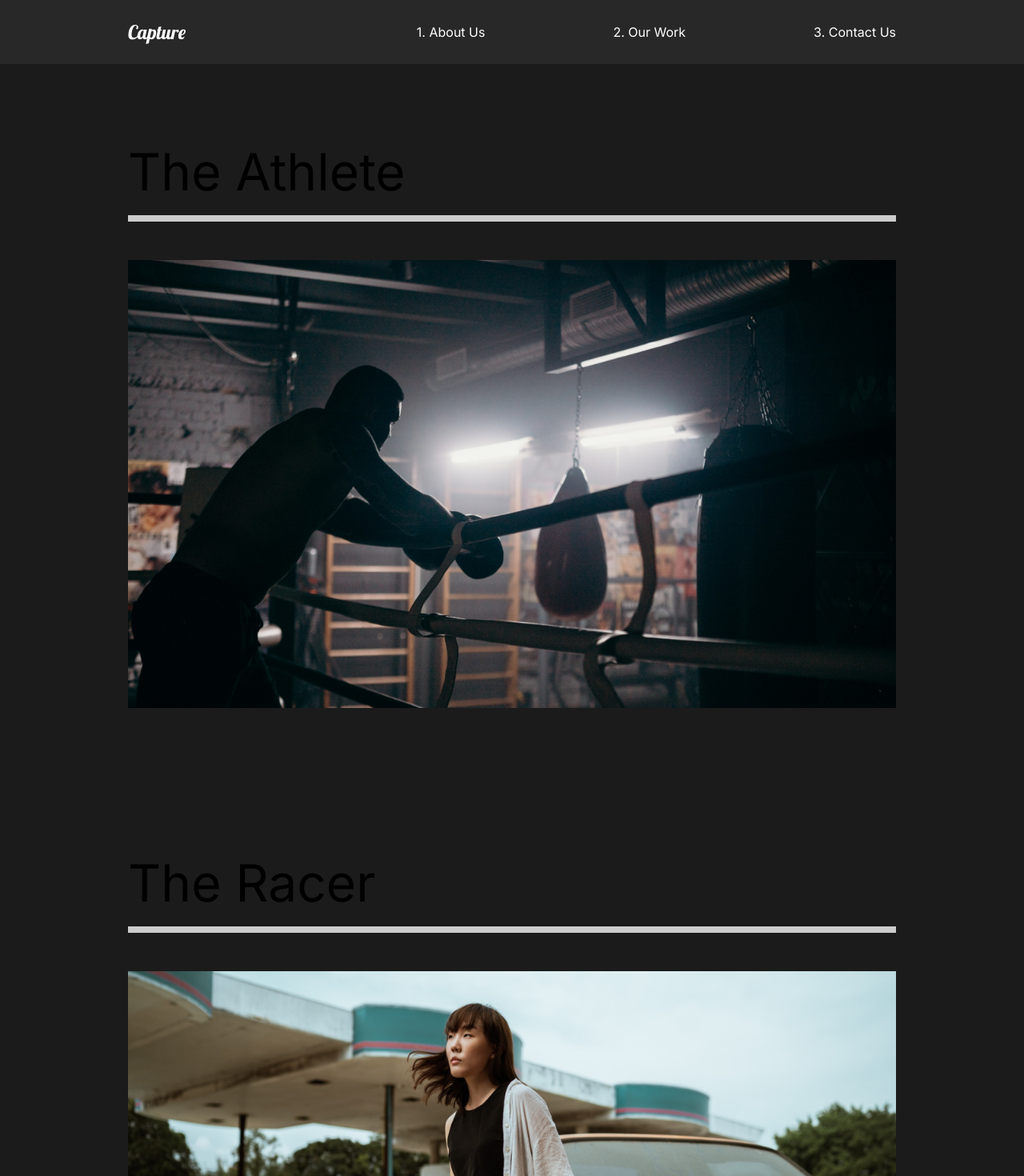
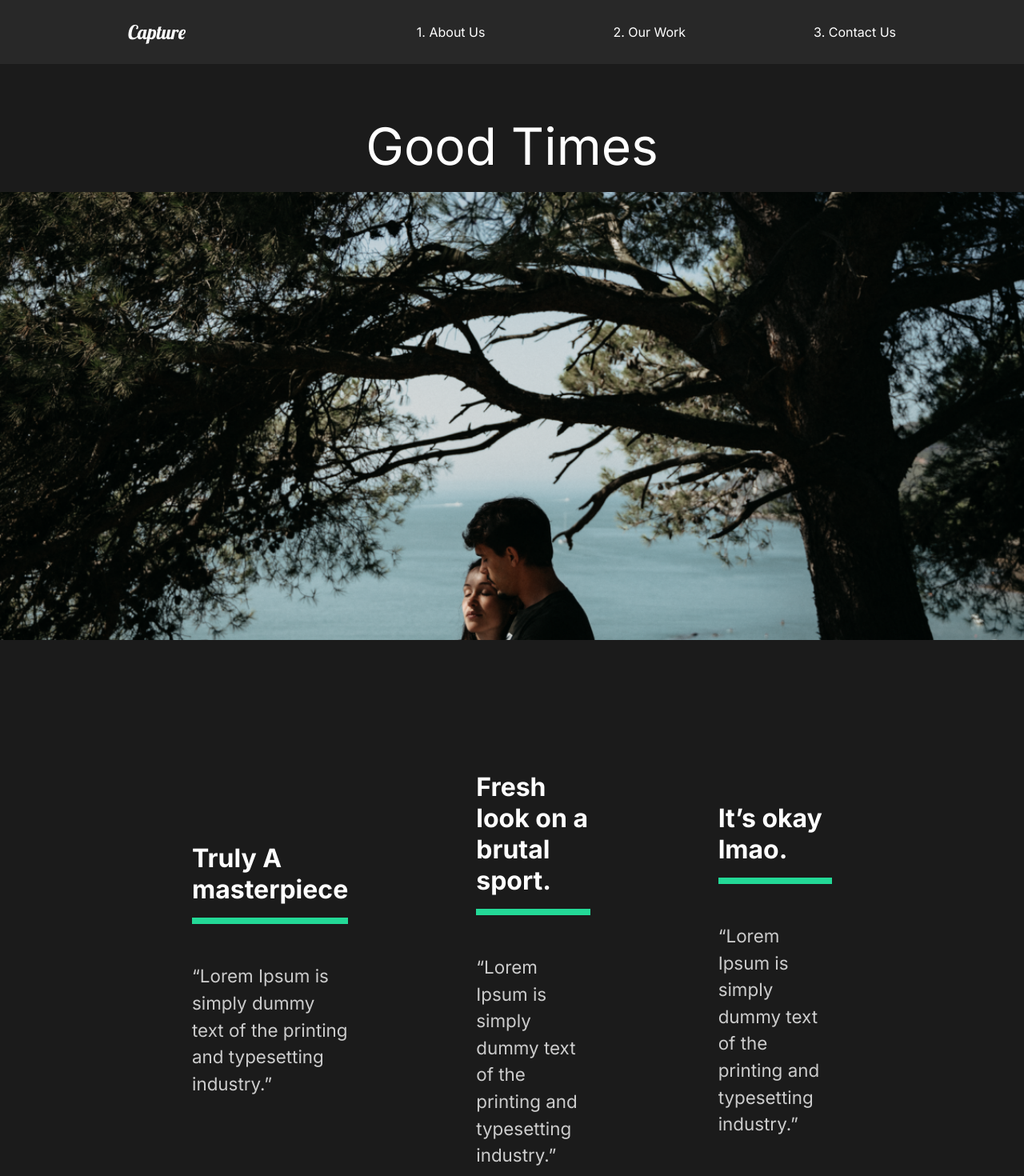
Before and after one commit to mrwhite252/portfolio, a React (Create React App) app: page /work/good-times in a window 1280 px wide. Shown: the top 1470 px of the page at 80% size. Built offline with nearby package versions, Linux system fonts and the light colour scheme.

Commit message:
finalize the our work page.

```diff
--- a/src/App.js
+++ b/src/App.js
@@ -9,6 +9,8 @@
 import OurWork from "./pages/OurWork";
 
 import Nav from "./components/nav";
+
+import MovieDetail from "./pages/MovieDetail";
 
 // router
 
@@ -23,8 +25,11 @@
         <Route path="/" exact>
           <AboutUs />
         </Route>
-        <Route path="/work">
+        <Route path="/work" exact>
           <OurWork />
+        </Route>
+        <Route path="/work/:id">
+          <MovieDetail />
         </Route>
         <Route path="/contact">
           <ContactUs />
--- /dev/null
+++ b/src/MovieState.js
@@ -0,0 +1,81 @@
+//Import Images
+import athlete from "./img/athlete-small.png";
+import goodtimes from "./img/goodtimes-small.png";
+import theracer from "./img/theracer-small.png";
+import athlete2 from "./img/athlete2.png";
+import goodtimes2 from "./img/good-times2.jpeg";
+import theracer2 from "./img/the-racer2.jpeg";
+
+export const MovieState = () => {
+  return [
+    {
+      title: "The Athlete",
+      mainImg: athlete,
+      secondaryImg: athlete2,
+      url: "/work/the-athlete",
+      awards: [
+        {
+          title: "Truly A masterpiece",
+          description:
+            "“Lorem Ipsum is simply dummy text of the printing and typesetting industry.”",
+        },
+        {
+          title: "Fresh look on a brutal sport.",
+          description:
+            "“Lorem Ipsum is simply dummy text of the printing and typesetting industry.”",
+        },
+        {
+          title: "It’s okay lmao.",
+          description:
+            "“Lorem Ipsum is simply dummy text of the printing and typesetting industry.”",
+        },
+      ],
+    },
+    {
+      title: "Good Times",
+      mainImg: goodtimes,
+      url: "/work/good-times",
+      secondaryImg: goodtimes2,
+      awards: [
+        {
+          title: "Truly A masterpiece",
+          description:
+            "“Lorem Ipsum is simply dummy text of the printing and typesetting industry.”",
+        },
+        {
+          title: "Fresh look on a brutal sport.",
+          description:
+            "“Lorem Ipsum is simply dummy text of the printing and typesetting industry.”",
+        },
+        {
+          title: "It’s okay lmao.",
+          description:
+            "“Lorem Ipsum is simply dummy text of the printing and typesetting industry.”",
+        },
+      ],
+    },
+    {
+      title: "The Racer",
+      mainImg: theracer,
+      url: "/work/the-racer",
+      secondaryImg: theracer2,
+      awards: [
+        {
+          title: "Truly A masterpiece",
+          description:
+            "“Lorem Ipsum is simply dummy text of the printing and typesetting industry.”",
+        },
+        {
+          title: "Fresh look on a brutal sport.",
+          description:
+            "“Lorem Ipsum is simply dummy text of the printing and typesetting industry.”",
+        },
+        {
+          title: "It’s okay lmao.",
+          description:
+            "“Lorem Ipsum is simply dummy text of the printing and typesetting industry.”",
+        },
+      ],
+    },
+  ];
+};
--- /dev/null
+++ b/src/pages/MovieDetail.js
@@ -0,0 +1,111 @@
+import { useState, useEffect } from "react";
+import styled from "styled-components";
+import { useHistory } from "react-router-dom";
+import { MovieState } from "../MovieState";
+
+const MovieDetail = () => {
+  const history = useHistory();
+  const url = history.location.pathname;
+  const [movies, setMovies] = useState(MovieState);
+  const [movie, setMovie] = useState(null);
+
+  //   useEffect
+
+  useEffect(() => {
+    const currentMovie = movies.filter((stateMovie) => stateMovie.url === url);
+    setMovie(currentMovie[0]);
+  }, [movies, url]);
+
+  return (
+    <>
+      {movie && (
+        <Details>
+          <HeadLine>
+            <h2>{movie.title}</h2>
+            <img src={movie.mainImg} alt="movie" />
+          </HeadLine>
+          <Awards>
+            {movie.awards.map((award) => (
+              <Award
+                title={award.title}
+                description={award.description}
+                key={award.title}
+              />
+            ))}
+          </Awards>
+          <ImageDesiplay>
+            <img src={movie.secondaryImg} alt="movie" />
+          </ImageDesiplay>
+        </Details>
+      )}
+    </>
+  );
+};
+
+const Details = styled.div`
+  color: white;
+`;
+
+const HeadLine = styled.div`
+  min-height: 90vh;
+  padding-top: 20vh;
+  position: relative;
+  h2 {
+    position: absolute;
+    top: 10%;
+    left: 50%;
+    transform: translate(-50%, -10%);
+  }
+  img {
+    width: 100%;
+    height: 70vh;
+    object-fit: cover;
+  }
+`;
+
+const Awards = styled.div`
+  min-height: 80vh;
+  display: flex;
+  margin: 5rem 10rem;
+  align-items: center;
+  justify-content: space-around;
+`;
+
+// award component
+
+const Award = ({ title, description }) => {
+  return (
+    <AwardStyle>
+      <h3> {title} </h3>
+      <div className="line"></div>
+      <p> {description} </p>
+    </AwardStyle>
+  );
+};
+
+const AwardStyle = styled.div`
+  padding: 5rem;
+  h3 {
+    font-size: 2rem;
+  }
+  .line {
+    width: 100%;
+    background: #23d997;
+    height: 0.5rem;
+    margin: 1rem 0rem;
+  }
+  p {
+    padding: 2rem 0rem;
+  }
+`;
+
+const ImageDesiplay = styled.div`
+  min-height: 50vh;
+  img {
+    width: 100%;
+    height: 100vh;
+    object-fit: cover;
+  }
+`;
+
+export default MovieDetail;
--- a/src/pages/OurWork.js
+++ b/src/pages/OurWork.js
@@ -13,21 +13,21 @@
       <Movie>
         <h2>The Athlete</h2>
         <div className="line"></div>
-        <Link>
+        <Link to="/work/the-athlete">
           <img src={athlete} alt="athlete" />
         </Link>
       </Movie>
       <Movie>
         <h2>The Racer</h2>
         <div className="line"></div>
-        <Link>
+        <Link to="/work/the-racer">
           <img src={theracer} alt="athlete" />
         </Link>
       </Movie>
       <Movie>
         <h2>The Good Time</h2>
         <div className="line"></div>
-        <Link>
+        <Link to="/work/good-times">
           <img src={goodtimes} alt="athlete" />
         </Link>
       </Movie>
```
